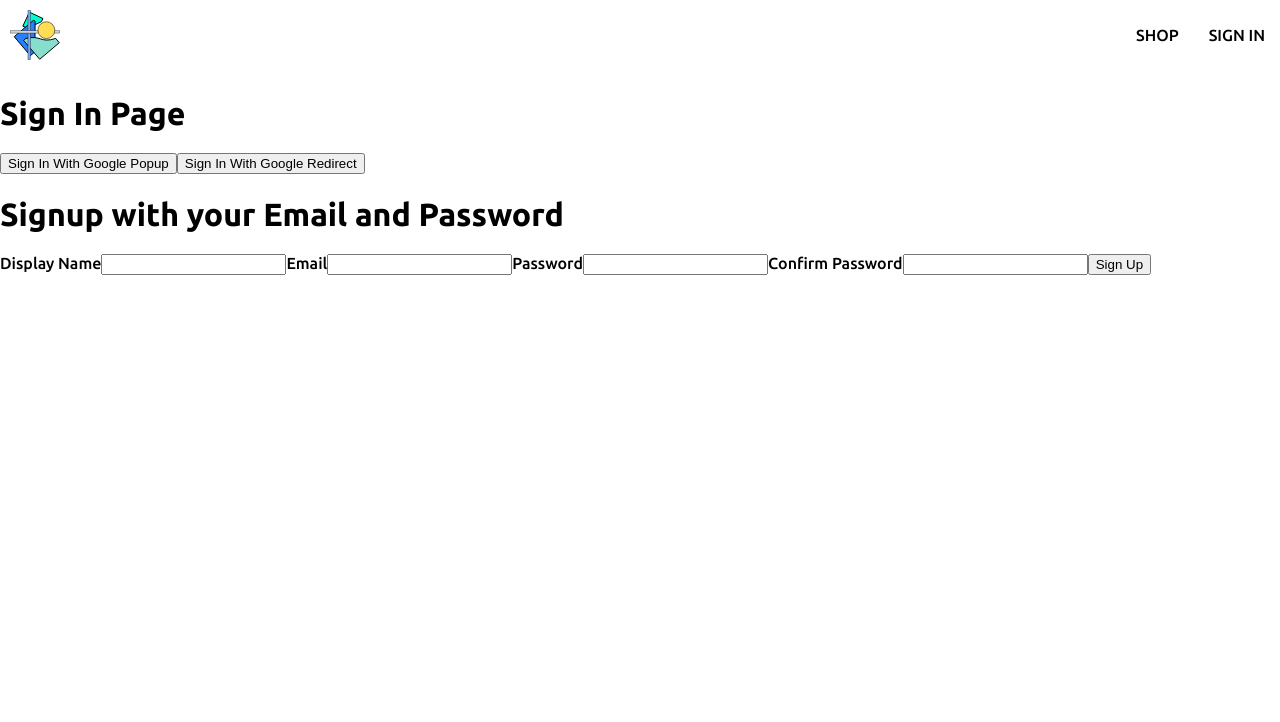
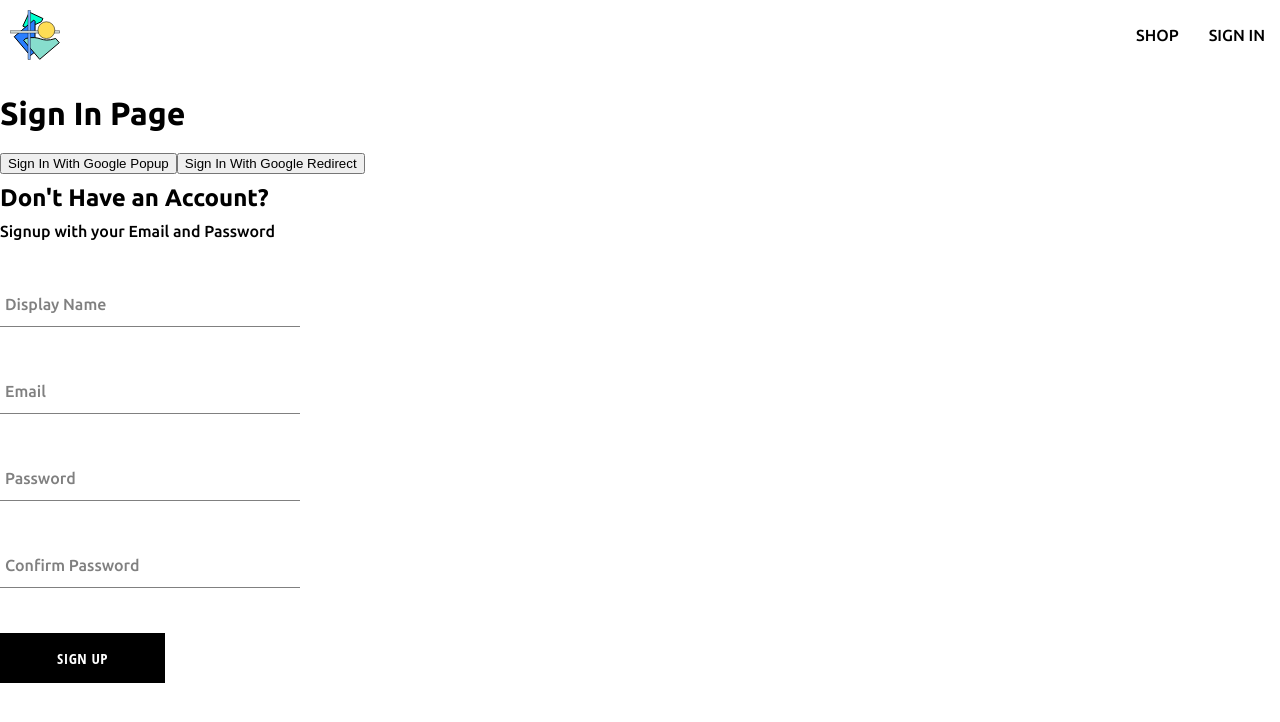
Before and after one commit to bluejet80/react_app3, a React (Create React App) app: page /sign-in in a window 1280 px wide. Shown: the top 722 px of the page. Built offline with nearby package versions, Linux system fonts and the light colour scheme.

Commit message:
Finished making button component

```diff
--- /dev/null
+++ b/src/components/button/button.component.jsx
@@ -0,0 +1,27 @@
+/*
+default
+
+inverted
+
+google sign in
+
+*/
+
+import "./button.styles.scss";
+
+const BUTTON_TYPE_CLASSES = {
+  google: "google-sign-in",
+  inverted: "inverted",
+};
+
+const Button = ({ children, buttonType, ...otherProps }) => {
+  return (
+    <button
+      className={`button-container ${BUTTON_TYPE_CLASSES[buttonType]}`}
+      {...otherProps}
+    >
+      {children}
+    </button>
+  );
+};
+export default Button;
--- /dev/null
+++ b/src/components/button/button.styles.scss
@@ -0,0 +1,46 @@
+.button-container {
+  min-width: 165px;
+  width: auto;
+  height: 50px;
+  letter-spacing: 0.5px;
+  line-height: 50px;
+  padding: 0 35px 0 35px;
+  font-size: 15px;
+  background-color: black;
+  color: white;
+  text-transform: uppercase;
+  font-family: 'Open Sans Condensed';
+  font-weight: bolder;
+  border: none;
+  cursor: pointer;
+  display: flex;
+  justify-content: center;
+
+  &:hover {
+    background-color: white;
+    color: black;
+    border: 1px solid black;
+  }
+
+  &.google-sign-in {
+    background-color: #4285f4;
+    color: white;
+
+    &:hover {
+      background-color: #357ae8;
+      border: none;
+    }
+  }
+
+  &.inverted {
+    background-color: white;
+    color: black;
+    border: 1px solid black;
+
+    &:hover {
+      background-color: black;
+      color: white;
+      border: none;
+    }
+  }
+}
--- /dev/null
+++ b/src/components/form-input/form-input.component.jsx
@@ -0,0 +1,20 @@
+import "./form-input.styles.scss";
+
+const FormInput = ({ label, ...otherProps }) => {
+  return (
+    <div className="group">
+      <input className="form-input" {...otherProps} />
+      {label && (
+        <label
+          className={`${
+            otherProps.value.length ? "shrink" : ""
+          } form-input-label`}
+        >
+          {label}
+        </label>
+      )}
+    </div>
+  );
+};
+
+export default FormInput;
--- /dev/null
+++ b/src/components/form-input/form-input.styles.scss
@@ -0,0 +1,54 @@
+$sub-color: grey;
+$main-color: black;
+
+@mixin shrinkLabel {
+  top: -14px;
+  font-size: 12px;
+  color: $main-color;
+}
+
+.group {
+  position: relative;
+  margin: 45px 0;
+
+  .form-input {
+    background: none;
+    background-color: white;
+    color: $sub-color;
+    font-size: 18px;
+    padding: 10px 10px 10px 5px;
+    display: block;
+    width: 100%;
+    border: none;
+    border-radius: 0;
+    border-bottom: 1px solid $sub-color;
+    margin: 25px 0;
+
+    &:focus {
+      outline: none;
+    }
+
+    &:focus ~ .form-input-label {
+      @include shrinkLabel();
+    }
+  }
+
+  input[type="password"] {
+    letter-spacing: 0.3em;
+  }
+
+  .form-input-label {
+    color: $sub-color;
+    font-size: 16px;
+    font-weight: normal;
+    position: absolute;
+    pointer-events: none;
+    left: 5px;
+    top: 10px;
+    transition: 300ms ease all;
+
+    &.shrink {
+      @include shrinkLabel();
+    }
+  }
+}
--- a/src/components/sign-up-form/sign-up-form.component.jsx
+++ b/src/components/sign-up-form/sign-up-form.component.jsx
@@ -1,4 +1,7 @@
 import { useState } from "react";
+import FormInput from "../form-input/form-input.component";
+import Button from "../button/button.component";
+import "./sign-up-form.styles.scss";
 
 import {
   createAuthUserWithEmailAndPassword,
@@ -17,6 +20,10 @@ const SignUpForm = () => {
 
   const { displayName, email, password, confirmPassword } = formFields;
 
+  const resetFormFields = () => {
+    setFormFields(defaultFormFields);
+  };
+
   // Handle Submit
 
   const handleSubmit = async (event) => {
@@ -34,6 +41,7 @@ const SignUpForm = () => {
       );
 
       await createUserDocumentFromAuth(user, { displayName });
+      resetFormFields();
     } catch (error) {
       if (error.code === "auth/email-already-in-use") {
         alert("that email address is already in use");
@@ -54,45 +62,43 @@ const SignUpForm = () => {
   //Return
 
   return (
-    <div>
-      <h1>Signup with your Email and Password</h1>
+    <div className="sign-up-container">
+      <h2>Don't Have an Account?</h2>
+      <span>Signup with your Email and Password</span>
       <form onSubmit={handleSubmit}>
-        <label>Display Name</label>
-        <input
+        <FormInput
+          label="Display Name"
           type="text"
           required
           onChange={handleChange}
           name="displayName"
           value={displayName}
         />
-
-        <label>Email</label>
-        <input
-          type="email"
+        <FormInput
+          label="Email"
+          type="text"
           required
           onChange={handleChange}
           name="email"
           value={email}
         />
-
-        <label>Password</label>
-        <input
+        <FormInput
+          label="Password"
           type="password"
           required
           onChange={handleChange}
           name="password"
           value={password}
         />
-
-        <label>Confirm Password</label>
-        <input
+        <FormInput
+          label="Confirm Password"
           type="password"
           required
           onChange={handleChange}
           name="confirmPassword"
           value={confirmPassword}
         />
-        <button type="submit">Sign Up</button>
+        <Button type="submit">Sign Up</Button>
       </form>
     </div>
   );
--- /dev/null
+++ b/src/components/sign-up-form/sign-up-form.styles.scss
@@ -0,0 +1,9 @@
+.sign-up-container {
+  display: flex;
+  flex-direction: column;
+  width: 300px;
+}
+
+h2 {
+  margin: 10px 0;
+}
```
